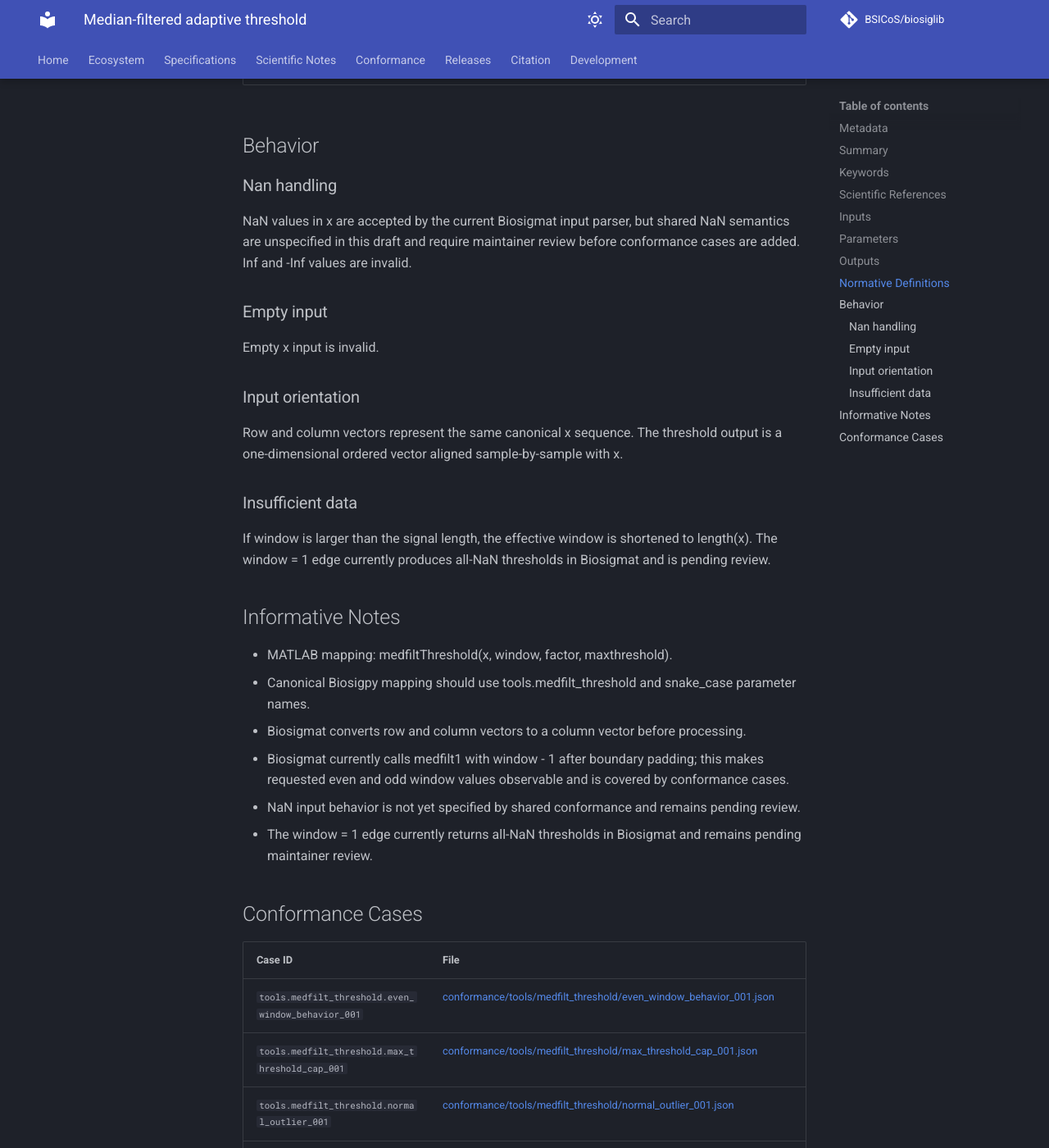
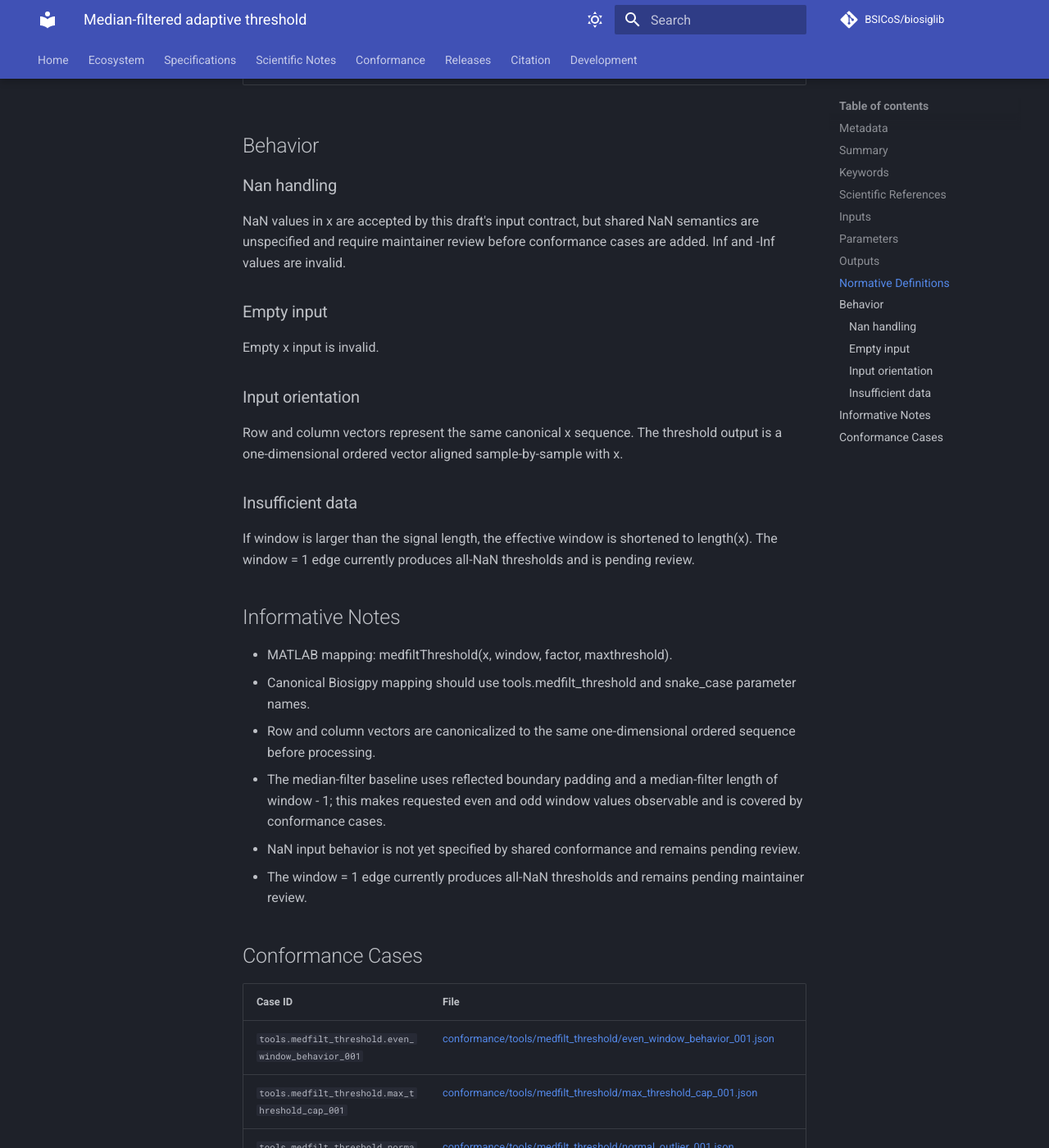
Before and after one commit to BSICoS/biosiglib, an MkDocs documentation site: the page built from docs/generated/specifications/tools.medfilt_threshold.md, in a window 1280 px wide and 1400 px high, scrolled down 2271 px. Shown: the whole window at 82% size. Built offline with MkDocs 1.6.1 and Material for MkDocs 9.7.7, drawn with Linux system fonts in a browser that asks for light colours; comment, search, counter and statistics services are not loaded; some of the changed text lies outside the part shown.

Commit message:
Remove Biosigmat wording from tool specs

```diff
--- a/docs/generated/specifications/tools.medfilt_threshold.md
+++ b/docs/generated/specifications/tools.medfilt_threshold.md
@@ -15,13 +15,13 @@
 
 ## Summary
 
-Computes a capped adaptive threshold from a one-dimensional signal using Biosigmat-compatible median filtering.
+Computes a capped adaptive threshold from a one-dimensional signal using median-filter-based local baseline estimation.
 
-The threshold is intended for detecting unusually large samples relative to a local median baseline. The current draft captures the public Biosigmat medfiltThreshold behavior needed by Biosigpy examples while leaving NaN-specific behavior pending maintainer review.
+The threshold is intended for detecting unusually large samples relative to a local median baseline. This draft defines the public Biosiglib contract needed by Biosigpy examples while leaving NaN-specific behavior pending maintainer review.
 
 ## Keywords
 
-`median filter`, `adaptive threshold`, `outlier detection`, `Biosigmat`
+`median filter`, `adaptive threshold`, `outlier detection`
 
 ## Scientific References
 
@@ -61,7 +61,7 @@ No scientific references are listed in this specification.
 
 ### Nan handling
 
-NaN values in x are accepted by the current Biosigmat input parser, but shared NaN semantics are unspecified in this draft and require maintainer review before conformance cases are added. Inf and -Inf values are invalid.
+NaN values in x are accepted by this draft's input contract, but shared NaN semantics are unspecified and require maintainer review before conformance cases are added. Inf and -Inf values are invalid.
 
 ### Empty input
 
@@ -73,16 +73,16 @@ Row and column vectors represent the same canonical x sequence. The threshold ou
 
 ### Insufficient data
 
-If window is larger than the signal length, the effective window is shortened to length(x). The window = 1 edge currently produces all-NaN thresholds in Biosigmat and is pending review.
+If window is larger than the signal length, the effective window is shortened to length(x). The window = 1 edge currently produces all-NaN thresholds and is pending review.
 
 ## Informative Notes
 
 * MATLAB mapping: medfiltThreshold(x, window, factor, maxthreshold).
 * Canonical Biosigpy mapping should use tools.medfilt_threshold and snake_case parameter names.
-* Biosigmat converts row and column vectors to a column vector before processing.
-* Biosigmat currently calls medfilt1 with window - 1 after boundary padding; this makes requested even and odd window values observable and is covered by conformance cases.
+* Row and column vectors are canonicalized to the same one-dimensional ordered sequence before processing.
+* The median-filter baseline uses reflected boundary padding and a median-filter length of window - 1; this makes requested even and odd window values observable and is covered by conformance cases.
 * NaN input behavior is not yet specified by shared conformance and remains pending review.
-* The window = 1 edge currently returns all-NaN thresholds in Biosigmat and remains pending maintainer review.
+* The window = 1 edge currently produces all-NaN thresholds and remains pending maintainer review.
 
 ## Conformance Cases
 
```
Also changed, not shown: docs/generated/specifications/hrv.tdmetrics.md (+0 -1 lines), docs/generated/specifications/tools.lpd_filter.md (+5 -5 lines), docs/generated/specifications/tools.nan_filter.md (+3 -3 lines), docs/generated/specifications/tools.nan_filtfilt.md (+3 -3 lines), docs/generated/specifications/tools.snap_to_peak.md (+2 -2 lines), 5 other files.
